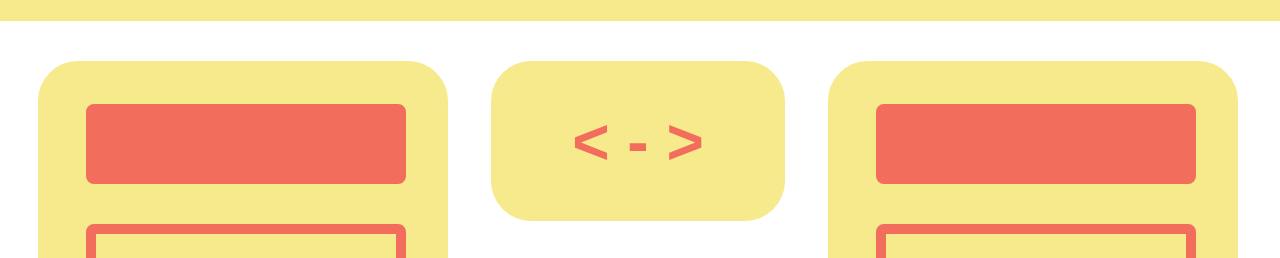
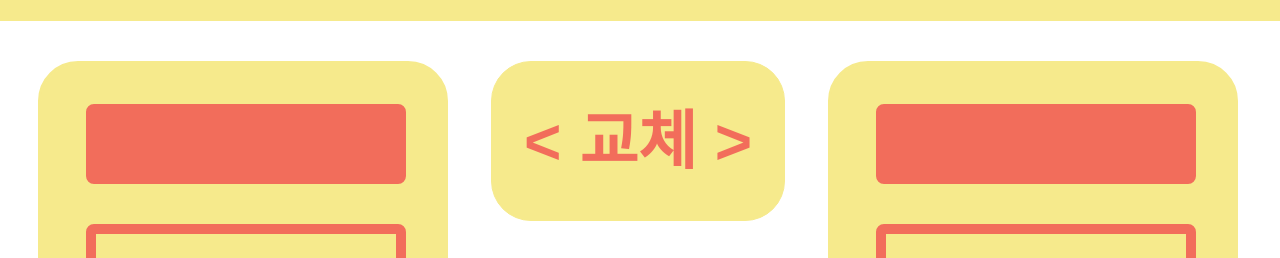
Before and after one commit to karpnevets/karpnevets.github.io, a plain HTML site: page index.html in a window 1280 px wide. Shown: the part 99-357 px from the top of the page. Drawn offline with Linux system fonts and the light colour scheme.

Commit message:
Update index.html

```diff
--- a/index.html
+++ b/index.html
@@ -25,7 +25,7 @@
           />
           <div class="score" id="lscore">0</div>
         </div>
-        <button class="switch" onclick="switchPosition()">&#60; - &#62;</button>
+        <button class="switch" onclick="switchPosition()">&#60; 교체 &#62;</button>
         <div class="clock">
           <div class="time" id="timeShow">00:00</div>
         </div>
```
